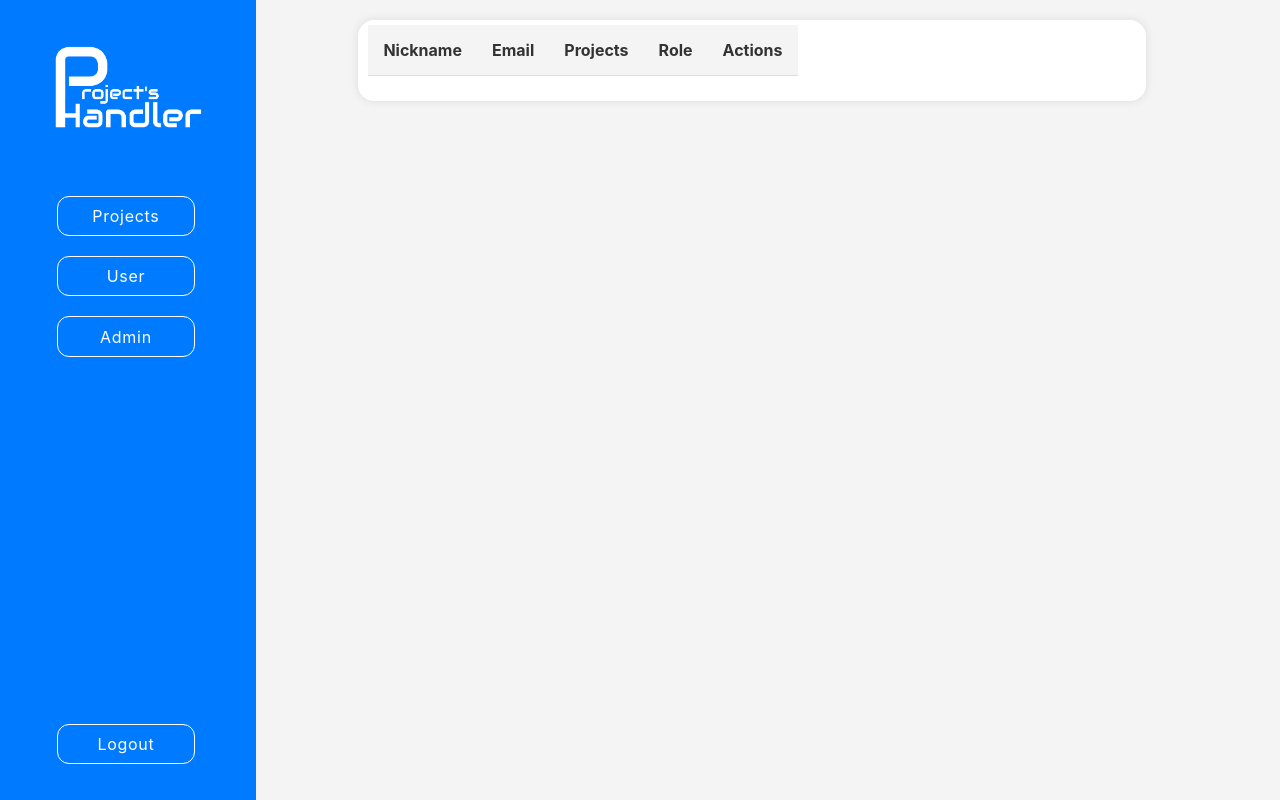
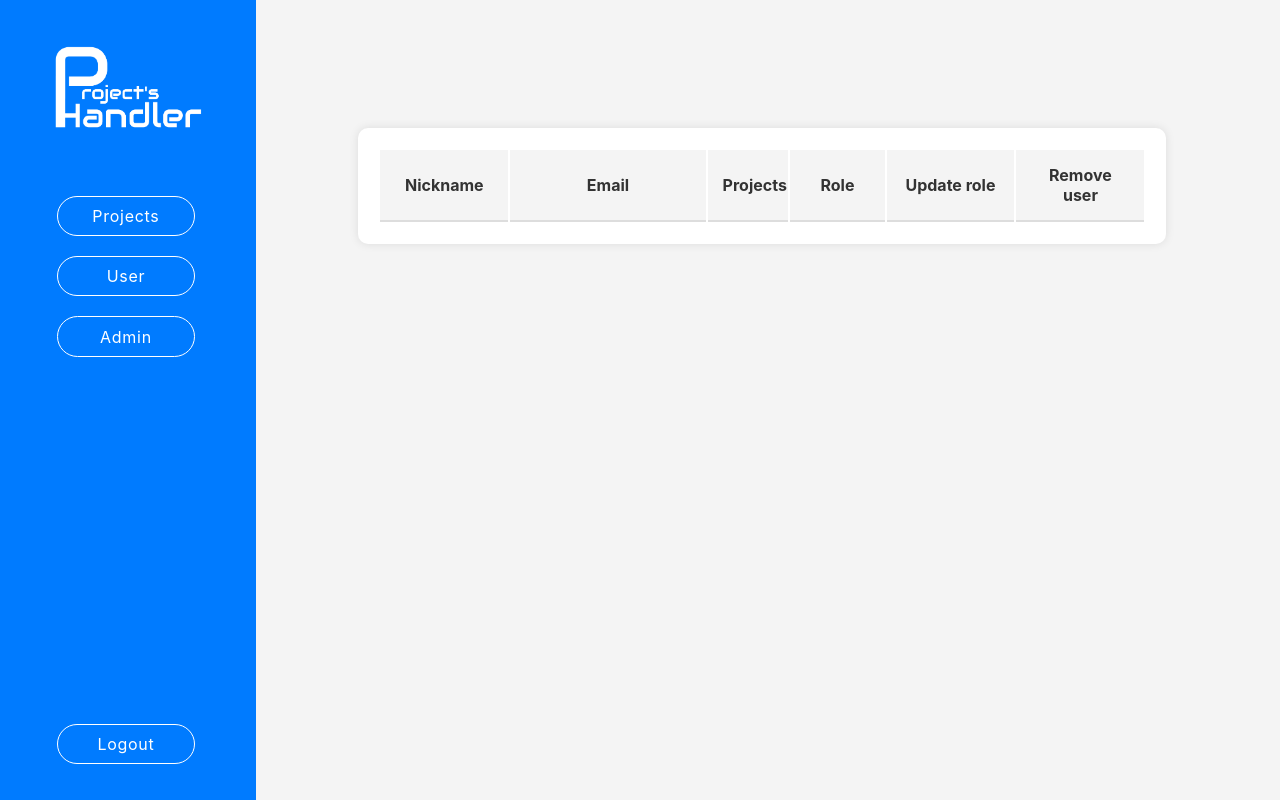
Before and after one commit to balicz3k/Project-s-Handler, a PHP site: page /admin in a window 1280 px wide. Run offline with PHP 8.4, Linux system fonts and the light colour scheme; the visitor is signed in with stand-in values (Sample User, id 1); data that the repository does not hold is empty; a stand-in replaces the project's code that opens the database connection; some libraries are stand-ins or nearby versions.

Commit message:
refactor css styles maily for admin view fixing visual problems now project is ready to add new scrum board view

```diff
--- a/public/styles/admin-styles.css
+++ b/public/styles/admin-styles.css
@@ -1,45 +1,60 @@
 
 .admin-panel {
-    width: 100%;
-    max-width: 60vw;
+    width: 60vw;
     background-color: #fff;
     padding: 20px;
     box-shadow: 0 0 10px rgba(0, 0, 0, 0.1);
     border-radius: 10px;
-    margin-top: 20px;
+    margin-top: 8rem;
     margin-left: 10%;
     align-items: center;
+    overflow-x: hidden;
 }
 
 .admin-panel table {
-    width: 60%;
-    max-width: 60vw;
-    border-collapse: collapse;
-    margin-bottom: 20px;
-    margin-right: 10%;
+    width: 60vw;
+    table-layout: fixed;
 }
 
 .admin-panel table th, .admin-panel table td {
     padding: 15px;
-    text-align: center;
-    align-items: center;
-    justify-content: center;
-    border-bottom: 1px solid #ddd;
-    vertical-align: middle;
-    margin: 5%;
-    max-width: 60vw;
+    border-bottom: 2px solid #ddd;
+    font-family: Poppins, var(--default-font-family), Serif, serif;
 }
 
-.admin-panel .update-button {
-    margin-left: 0;
-    height: 35%;
+.nickname {
+    width: 15%;
+}
+
+.email {
+    width: 25%;
+}
+
+.role {
+    width: 10%;
+}
+
+.project-count {
+    width: 8%;
+}
+
+.update {
+    width: 15%;
+}
+
+.delete {
+    width: 15%;
 }
 
 .admin-panel table th {
     background-color: #f4f4f4;
     color: #333;
-    max-width: 60vw;
+    text-align: center;
 }
+
+.admin-panel table tr {
+    text-align: center;
+    transition: margin-right 0.3s;
 
 .admin-panel table tr:hover {
     margin-right: 10rem;
@@ -57,15 +72,19 @@
     cursor: pointer;
 }
 
-.admin-panel button:hover {
-    background-color: #f4f4f4;
+.update-button, .delete-button {
+    padding: 0.8em;
+    border-radius: 2rem;
+    cursor: pointer;
+    transition: background-color 0.3s;
+    width: 100%;
+    font-size: 0.7rem;
 }
 
 .update-button {
     background-color: #007BFF;
     color: white;
-    border: none;
-    border-radius: 1rem;
+    border-radius: 2rem;
     cursor: pointer;
     transition: background-color 0.3s;
     margin-left: 0;
@@ -73,10 +92,11 @@
 }
 
 .delete-button {
+    background-image: none;
     background-color: #FF0000;
+    transition: background-color 0.3s;
     color: white;
-    border: none;
-    border-radius: 1rem;
+    border-radius: 2rem;
     cursor: pointer;
     width: 100%;
 }
--- a/public/styles/general-styles.css
+++ b/public/styles/general-styles.css
@@ -169,7 +169,7 @@ li i {
     width: 60%;
     align-self: stretch;
     overflow: hidden;
-    border-radius: 0.75rem;
+    border-radius: 2rem;
 }
 
 ul {
@@ -217,3 +217,15 @@ section {
     padding: 2em;
     overflow: auto;
 }
+
+h1 {
+    font-size: 2em;
+    color: #333;
+    font-family: var(--default-font-family), serif;
+}
+
+h2 {
+    font-size: 1.5em;
+    color: #333;
+    font-family: var(--default-font-family), serif;
+}
--- a/public/views/addProject.php
+++ b/public/views/addProject.php
@@ -41,7 +41,7 @@ if (!isset($_SESSION['loggedin']) || $_SESSION['loggedin'] !== true) {
             </button>
         </header>
         <section class="project-form">
-            <h1>UPLOAD</h1>
+            <h1>Add new project</h1>
             <form action="/addProject" method="POST" ENCTYPE="multipart/form-data">
                 <div class="messages">
                     <?php
--- a/public/views/admin.php
+++ b/public/views/admin.php
@@ -33,21 +33,22 @@ if (!isset($_SESSION['loggedin']) || $_SESSION['loggedin'] !== true || $_SESSION
             <table>
                 <thead>
                 <tr>
-                    <th>Nickname</th>
-                    <th>Email</th>
-                    <th>Projects</th>
-                    <th>Role</th>
-                    <th>Actions</th>
+                    <th class="nickname">Nickname</th>
+                    <th class="email">Email</th>
+                    <th class="project-count">Projects</th>
+                    <th class="role">Role</th>
+                    <th class="update">Update role</th>
+                    <th class="delete">Remove user</th>
                 </tr>
                 </thead>
                 <tbody>
                 <?php foreach ($users as $user): ?>
                     <tr>
-                        <td><?= $user['nickname']; ?></td>
-                        <td><?= $user['email']; ?></td>
-                        <td><?= $user['project_count']; ?></td>
-                        <td><?= $user['role']; ?></td>
-                        <td>
+                        <td class="nickname"><?= $user['nickname']; ?></td>
+                        <td class="email"><?= $user['email']; ?></td>
+                        <td class="project-count"><?= $user['project_count']; ?></td>
+                        <td class="role"><?= $user['role']; ?></td>
+                        <td class="update">
                             <form action="/updateRole" method="POST" style="display:inline;">
                                 <input type="hidden" name="user_id" value="<?= $user['user_id']; ?>">
                                 <select name="role" class="role-selector">
@@ -57,7 +58,7 @@ if (!isset($_SESSION['loggedin']) || $_SESSION['loggedin'] !== true || $_SESSION
                                 <button type="submit" class="update-button">Update</button>
                             </form>
                         </td>
-                        <td>
+                        <td class="delete">
                             <form action="/deleteUser" method="POST" style="display:inline;">
                                 <input type="hidden" name="user_id" value="<?= $user['user_id']; ?>">
                                 <button type="submit" class="delete-button">Delete</button>
--- a/src/controllers/ProjectController.php
+++ b/src/controllers/ProjectController.php
@@ -29,7 +29,6 @@ class ProjectController extends AppController {
         }
         $userId = $_SESSION['user_id'];
         $projects = $this->projectRepository->getProjectsByUserId($userId);
-        echo "user id: $userId";
         $this->render('projects', ['projects' => $projects]);
     }
 
```
Also changed, not shown: public/styles/projects-styles.css (+5 -2 lines), public/styles/user-styles.css (+6 -7 lines), public/styles/nav-bar.css (deleted).
